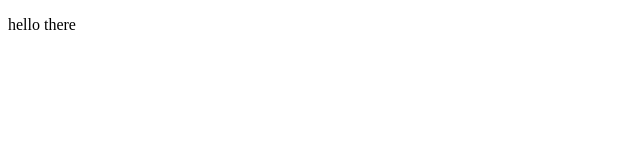
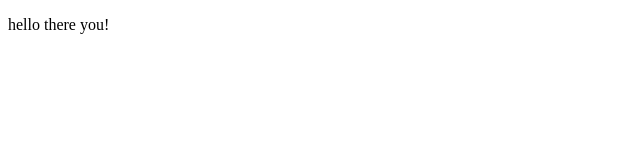
Before and after one commit to penpaper1414/MyTestRepo, a plain HTML site: page index.html in a window 1280 px wide. Shown: the full height of the page, 0-640 px from the left. Drawn offline with Linux system fonts and the light colour scheme.

Commit message:
Min nya commit 3

```diff
--- a/index.html
+++ b/index.html
@@ -7,7 +7,7 @@
 </head>
 <body>
 
-    <p>hello there</p>
+    <p>hello there you!</p>
 
 </body>
 </html>
```
